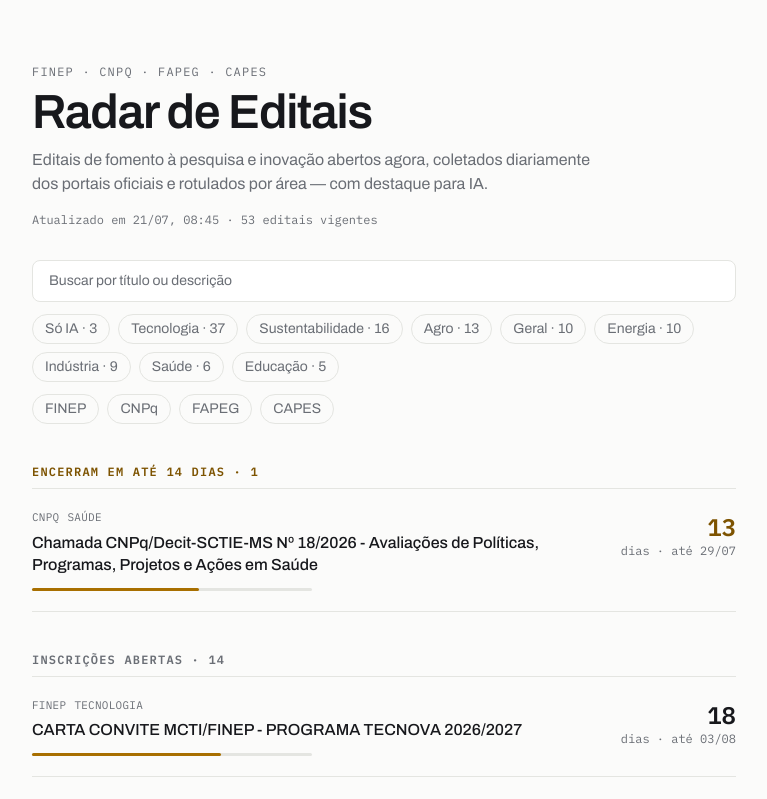
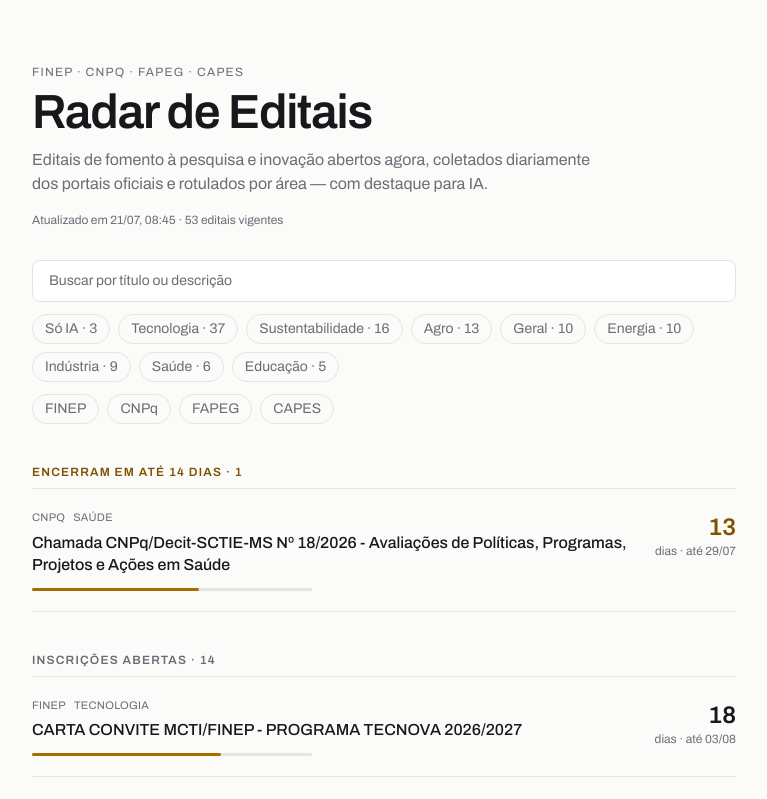
Before and after one commit to PedroClho/radar-editais, a Next.js app: page / in a window 1280 px wide. Shown: the top 799 px of the page, without its empty margins (256-1023 px from the left). Built offline with nearby package versions, Linux system fonts and the light colour scheme.

Commit message:
feat: tipografia serifada nos títulos, remove monospace e token órfão

```diff
--- a/app/globals.css
+++ b/app/globals.css
@@ -1,7 +1,5 @@
 @import 'tailwindcss';
 
-/* Paleta: neutros disciplinados + um único acento, o amarelo-ipê do cerrado,
-   reservado para a urgência (prazos que se aproximam). */
 :root {
   --bg: #fbfbfa;
   --surface: #ffffff;
@@ -10,7 +8,7 @@
   --line: #e4e5e1;
   --accent: #a86f00;
   --accent-forte: #7d5300;
-  --accent-suave: #f6edd8;
+  --critico: #9a3412;
 }
 
 @media (prefers-color-scheme: dark) {
@@ -22,7 +20,7 @@
     --line: #2a2d33;
     --accent: #f0b429;
     --accent-forte: #f8ce6b;
-    --accent-suave: #292112;
+    --critico: #f98a6a;
   }
 }
 
@@ -35,9 +33,12 @@
   color: var(--ink);
 }
 
-/* Números e datas: mono tabular, a "régua" do dashboard. */
-.dados {
-  font-family: var(--font-plex-mono), ui-monospace, monospace;
+.serif {
+  font-family: var(--font-newsreader), Georgia, serif;
+}
+
+/* Alinha os dígitos entre linhas sem precisar de fonte monoespaçada. */
+.numeros {
   font-variant-numeric: tabular-nums;
 }
 
--- a/app/layout.tsx
+++ b/app/layout.tsx
@@ -1,5 +1,5 @@
 import type { Metadata } from 'next'
-import { Archivo, IBM_Plex_Mono } from 'next/font/google'
+import { Archivo, Newsreader } from 'next/font/google'
 import './globals.css'
 
 const archivo = Archivo({
@@ -7,10 +7,12 @@
   variable: '--font-archivo',
 })
 
-const plexMono = IBM_Plex_Mono({
+// Serifada nos títulos: edital é documento, e a voz editorial é o oposto
+// do sans genérico que todo dashboard gerado por IA usa.
+const newsreader = Newsreader({
   subsets: ['latin'],
-  weight: ['400', '500', '600'],
-  variable: '--font-plex-mono',
+  style: ['normal', 'italic'],
+  variable: '--font-newsreader',
 })
 
 export const metadata: Metadata = {
@@ -25,7 +27,7 @@
   return (
     <html
       lang="pt-BR"
-      className={`${archivo.variable} ${plexMono.variable} antialiased`}
+      className={`${archivo.variable} ${newsreader.variable} antialiased`}
     >
       <body>{children}</body>
     </html>
```
